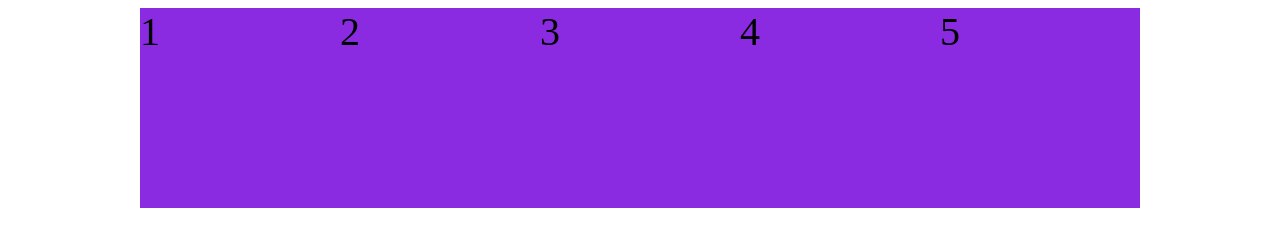
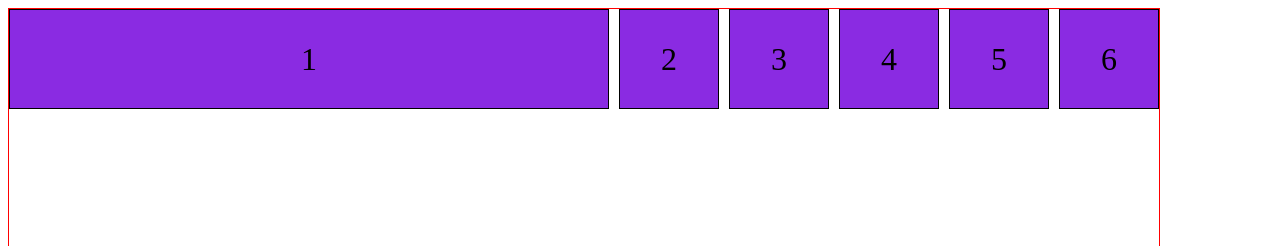
Before and after one commit to leonardodavinci2049/demo-html-hub01, a website built with Vite: page demos/youtube/flexbox01/index.html in a window 1280 px wide. Shown: the top 246 px of the page. Built offline with nearby package versions, Linux system fonts and the light colour scheme.

Commit message:
:sparkles: feat: new Flexbox exercises

```diff
--- a/demos/youtube/flexbox01/index.html
+++ b/demos/youtube/flexbox01/index.html
@@ -7,12 +7,14 @@
     <title>Document</title>
   </head>
   <body>
-    <div class="demo">
-      <div class="box">1</div>
-      <div class="box">2</div>
-      <div class="box">3</div>
-      <div class="box">4</div>
-      <div class="box">5</div>
+    <div class="demo-flex">
+      <div id="box-1" class="box-flex-item">1</div>
+      <div id="box-2" class="box-flex-item">2</div>
+      <div id="box-3" class="box-flex-item">3</div>
+      <div id="box-4" class="box-flex-item">4</div>
+      <div id="box-5" class="box-flex-item">5</div>
+      <div id="box-6" class="box-flex-item">6</div>
+
     </div>
   </body>
 </html>
--- a/demos/youtube/flexbox01/style.css
+++ b/demos/youtube/flexbox01/style.css
@@ -1,14 +1,107 @@
-.demo {
+.demo-flex {
+  width: 90vw;
+  height: 90vh;
+  box-sizing: border-box;
+  border: 1px solid red;
   display: flex;
-  align-items: center;
-  justify-content: center;
+
+  /* flex-direction x-axis or z-axis  */
+  /* The flex-direction property defines in which direction the container wants to stack the flex items. */
+  /*OPTION: row: row-reverse: column: column-reverse: */
+  /* flex-direction: row; */
+
+
+
+      /* justify-content === row= x-axis x column = z-axis /
+  /* The justify-content property aligns the flexible container's items when the items do not use all available space on the main-axis. */
+  /*OPTION: flex-start: flex-end: center: space-between: space-around: space-evenly: */
+  /* justify-content: center; */
+
+
+
+  /* ALIGN-ITEMS row = z-axis x column = x-axis*/
+  /* The align-items property specifies the default alignment for items inside the flexible container. */
+  /*OPTION: stretch: center: flex-start: flex-end: baseline: */
+  /* align-items: center; */
+
+
+
+   /* flex-wrap */
+  /* The flex-wrap property specifies whether the flex items should wrap or not. */
+  /*OPTION: nowrap: wrap: wrap-reverse: */
+  /* flex-wrap: wrap; */
+
+
+
+
+
+  /* align-content */
+
+   /* It is guided by one or more lines of content, the additional lines are created by the wrap property */
+  /* The align-content property aligns the flexible container's lines within the flex container when there is extra space on the cross-axis. */
+  /*OPTION: stretch: center: flex-start: flex-end: space-between: space-around: */
+  /* align-content: space-between; */
+
+  gap: 10px;
+  /* column-gap: 10px; */
+  /* row-gap: 10px; */
+
 
 
 }
+#box-1 {
+  /* flex-grow */
+  /* The flex-grow property specifies how much the item will grow relative to the rest of the flexible items inside the same container. */
+  /*OPTION: number */
+  flex-grow: 1;
 
-.box {
-  height: 200px;
-  width: 200px;
+  /* flex-shrink : 0; */
+  /* The flex-shrink property specifies how much the item will shrink relative to the rest of the flexible items inside the same container. */
+  /*OPTION: number */
+  /* flex-shrink: 1;
+
+  /* flex-basis */
+  /* The flex-basis property specifies the initial length of a flexible item. */
+  /*OPTION: auto: length: percentage: content: */
+  /* flex-basis: 100px; */
+
+  /* flex */
+  /* The flex property is the shorthand for flex-grow, flex-shrink, and flex-basis properties. */
+  /*OPTION: none: [flex-grow] [flex-shrink] [flex-basis] */
+  /* flex: 1 1 100px; */
+
+  /* order */
+  /* The order property specifies the order of the flexible item, relative to the rest of the flexible items inside the same container. */
+  /*OPTION: number */
+  /* order: 1; */
+}
+
+
+
+.box-flex-item {
+  /* flex-shrink: 1; */
+  flex-grow: 0;
+  display: flex;
+  justify-content: center;
+  align-items: center;
+
+  height: 100px;
+  width: 100px;
+  box-sizing: border-box;
   background-color: blueviolet;
-  font-size: 40px;
+  font-size: 2rem;
+  border: 1px solid black;
+
+  /* align-self */
+  /* The align-self property specifies the alignment for the selected item inside the flexible container. */
+  /*OPTION: auto: stretch: center: flex-start: flex-end: baseline: */
+  /* align-self: center; */
+
 }
+
+
+@media screen and (max-width: 768px) {
+  .demo-flex {
+    flex-wrap: wrap;
+  }
+}
--- a/style.css
+++ b/style.css
@@ -1,62 +1,6 @@
 /* Reset CSS for modern browsers */
-*,
-*::before,
-*::after {
-  box-sizing: border-box;
+* {
   margin: 0;
   padding: 0;
-  border: 0;
-  font-size: 100%;
-  font: inherit;
-  vertical-align: baseline;
+  box-sizing: border-box;
 }
-
-html,
-body {
-  height: 100%;
-  line-height: 1.5;
-  font-family: sans-serif;
-}
-
-article,
-aside,
-details,
-figcaption,
-figure,
-footer,
-header,
-hgroup,
-main,
-nav,
-section {
-  display: block;
-}
-
-ol,
-ul {
-  list-style: none;
-}
-
-blockquote,
-q {
-  quotes: none;
-}
-
-blockquote::before,
-blockquote::after,
-q::before,
-q::after {
-  content: "";
-  content: none;
-}
-
-table {
-  border-collapse: collapse;
-  border-spacing: 0;
-}
-
-img {
-  max-width: 100%;
-  height: auto;
-  display: block;
-}
```
